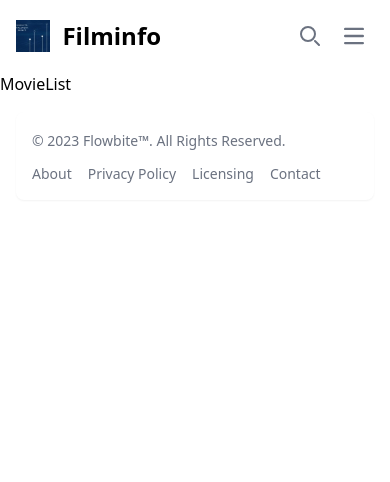
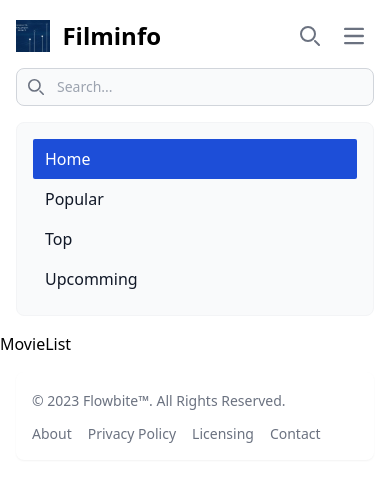
Before and after one commit to bswlganesh/filminfo, a React (Create React App) app: page / in a window 390 px wide. Shown: the top 482 px of the page. Built offline with nearby package versions, Linux system fonts and the light colour scheme.

Commit message:
added active class functionality for nov links set autocomplete as off added hidden class for collapse window

```diff
--- a/src/components/Footer.js
+++ b/src/components/Footer.js
@@ -2,30 +2,29 @@ import React from 'react'
 
 export default function Footer() {
   return (
-    <footer>
 
 
-<footer class="bg-white rounded-lg shadow-sm m-4 dark:bg-gray-800">
-    <div class="w-full mx-auto max-w-screen-xl p-4 md:flex md:items-center md:justify-between">
-      <span class="text-sm text-gray-500 sm:text-center dark:text-gray-400">© 2023 <a href="https://flowbite.com/" class="hover:underline">Flowbite™</a>. All Rights Reserved.
+<footer className="bg-white rounded-lg shadow-sm m-4 dark:bg-gray-800">
+    <div className="w-full mx-auto max-w-screen-xl p-4 md:flex md:items-center md:justify-between">
+      <span className="text-sm text-gray-500 sm:text-center dark:text-gray-400">© 2023 <a href="https://flowbite.com/" className="hover:underline">Flowbite™</a>. All Rights Reserved.
     </span>
-    <ul class="flex flex-wrap items-center mt-3 text-sm font-medium text-gray-500 dark:text-gray-400 sm:mt-0">
+    <ul className="flex flex-wrap items-center mt-3 text-sm font-medium text-gray-500 dark:text-gray-400 sm:mt-0">
         <li>
-            <a href="#" class="hover:underline me-4 md:me-6">About</a>
+            <a href="#" className="hover:underline me-4 md:me-6">About</a>
         </li>
         <li>
-            <a href="#" class="hover:underline me-4 md:me-6">Privacy Policy</a>
+            <a href="#" className="hover:underline me-4 md:me-6">Privacy Policy</a>
         </li>
         <li>
-            <a href="#" class="hover:underline me-4 md:me-6">Licensing</a>
+            <a href="#" className="hover:underline me-4 md:me-6">Licensing</a>
         </li>
         <li>
-            <a href="#" class="hover:underline">Contact</a>
+            <a href="#" className="hover:underline">Contact</a>
         </li>
     </ul>
     </div>
 </footer>
 
-    </footer>
+
   )
 }
--- a/src/components/Header.js
+++ b/src/components/Header.js
@@ -1,7 +1,10 @@
-import React from 'react'
+import React, { useState } from 'react'
 import logo from '../assets/logo.jpg'
 import { NavLink } from 'react-router-dom'
 export default function Header() {
+  const active = "block py-2 px-3 text-white bg-blue-700 rounded-sm md:bg-transparent md:text-blue-700 md:p-0 md:dark:text-blue-500";
+  const inactive = "block py-2 px-3 text-gray-900 rounded-sm hover:bg-gray-100 md:hover:bg-transparent md:hover:text-blue-700 md:p-0 md:dark:hover:text-blue-500 dark:text-white dark:hover:bg-gray-700 dark:hover:text-white md:dark:hover:bg-transparent dark:border-gray-700";
+const [hidden,sethidden]=useState(false);
   return (
     <header>
 
@@ -12,13 +15,15 @@ export default function Header() {
             <img src={logo} className="h-8" alt="Flowbite Logo" />
             <span className="self-center text-2xl font-semibold whitespace-nowrap dark:text-white">Filminfo</span>
         </NavLink>
+
         <div className="flex md:order-2">
-          <button type="button" data-collapse-toggle="navbar-search" aria-controls="navbar-search" aria-expanded="false" className="md:hidden text-gray-500 dark:text-gray-400 hover:bg-gray-100 dark:hover:bg-gray-700 focus:outline-none focus:ring-4 focus:ring-gray-200 dark:focus:ring-gray-700 rounded-lg text-sm p-2.5 me-1">
+          <button type="button" onClick={() => sethidden(!hidden)} data-collapse-toggle="navbar-search" aria-controls="navbar-search" aria-expanded="false" className="md:hidden text-gray-500 dark:text-gray-400 hover:bg-gray-100 dark:hover:bg-gray-700 focus:outline-none focus:ring-4 focus:ring-gray-200 dark:focus:ring-gray-700 rounded-lg text-sm p-2.5 me-1">
             <svg className="w-5 h-5" aria-hidden="true" xmlns="http://www.w3.org/2000/svg" fill="none" viewBox="0 0 20 20">
               <path stroke="currentColor" strokeLinecap="round" strokeLinejoin="round" strokeWidth="2" d="m19 19-4-4m0-7A7 7 0 1 1 1 8a7 7 0 0 1 14 0Z"/>
             </svg>
             <span className="sr-only">Search</span>
           </button>
+
           <div className="relative hidden md:block">
             <div className="absolute inset-y-0 start-0 flex items-center ps-3 pointer-events-none">
               <svg className="w-4 h-4 text-gray-500 dark:text-gray-400" aria-hidden="true" xmlns="http://www.w3.org/2000/svg" fill="none" viewBox="0 0 20 20">
@@ -28,34 +33,35 @@ export default function Header() {
             </div>
             <input type="text" id="search-navbar" className="block w-full p-2 ps-10 text-sm text-gray-900 border border-gray-300 rounded-lg bg-gray-50 focus:ring-blue-500 focus:border-blue-500 dark:bg-gray-700 dark:border-gray-600 dark:placeholder-gray-400 dark:text-white dark:focus:ring-blue-500 dark:focus:border-blue-500" placeholder="Search..."/>
           </div>
-          <button data-collapse-toggle="navbar-search" type="button" className="inline-flex items-center p-2 w-10 h-10 justify-center text-sm text-gray-500 rounded-lg md:hidden hover:bg-gray-100 focus:outline-none focus:ring-2 focus:ring-gray-200 dark:text-gray-400 dark:hover:bg-gray-700 dark:focus:ring-gray-600" aria-controls="navbar-search" aria-expanded="false">
+
+          <button data-collapse-toggle="navbar-search" onClick={() => sethidden(!hidden)} type="button" className="inline-flex items-center p-2 w-10 h-10 justify-center text-sm text-gray-500 rounded-lg md:hidden hover:bg-gray-100 focus:outline-none focus:ring-2 focus:ring-gray-200 dark:text-gray-400 dark:hover:bg-gray-700 dark:focus:ring-gray-600" aria-controls="navbar-search" aria-expanded="false">
               <span className="sr-only">Open main menu</span>
               <svg className="w-5 h-5" aria-hidden="true" xmlns="http://www.w3.org/2000/svg" fill="none" viewBox="0 0 17 14">
                   <path stroke="currentColor" strokeLinecap="round" strokeLinejoin="round" strokeWidth="2" d="M1 1h15M1 7h15M1 13h15"/>
               </svg>
           </button>
         </div>
-          <div className="items-center justify-between hidden w-full md:flex md:w-auto md:order-1" id="navbar-search">
+          <div className={`items-center justify-between ${hidden ? 'hidden' : ""} w-full md:flex md:w-auto md:order-1`} id="navbar-search">
             <div className="relative mt-3 md:hidden">
               <div className="absolute inset-y-0 start-0 flex items-center ps-3 pointer-events-none">
                 <svg className="w-4 h-4 text-gray-500 dark:text-gray-400" aria-hidden="true" xmlns="http://www.w3.org/2000/svg" fill="none" viewBox="0 0 20 20">
                   <path stroke="currentColor" strokeLinecap="round" strokeLinejoin="round" strokeWidth="2" d="m19 19-4-4m0-7A7 7 0 1 1 1 8a7 7 0 0 1 14 0Z"/>
                 </svg>
               </div>
-              <input type="text" id="search-navbar" className="block w-full p-2 ps-10 text-sm text-gray-900 border border-gray-300 rounded-lg bg-gray-50 focus:ring-blue-500 focus:border-blue-500 dark:bg-gray-700 dark:border-gray-600 dark:placeholder-gray-400 dark:text-white dark:focus:ring-blue-500 dark:focus:border-blue-500" placeholder="Search..."/>
+              <input type="text" id="search-navbar" className="block w-full p-2 ps-10 text-sm text-gray-900 border border-gray-300 rounded-lg bg-gray-50 focus:ring-blue-500 focus:border-blue-500 dark:bg-gray-700 dark:border-gray-600 dark:placeholder-gray-400 dark:text-white dark:focus:ring-blue-500 dark:focus:border-blue-500" placeholder="Search..." autoComplete='off'/>
             </div>
             <ul className="flex flex-col p-4 md:p-0 mt-4 font-medium border border-gray-100 rounded-lg bg-gray-50 md:space-x-8 rtl:space-x-reverse md:flex-row md:mt-0 md:border-0 md:bg-white dark:bg-gray-800 md:dark:bg-gray-900 dark:border-gray-700">
               <li>
-                <NavLink to="/" className="block py-2 px-3 text-white bg-blue-700 rounded-sm md:bg-transparent md:text-blue-700 md:p-0 md:dark:text-blue-500" aria-current="page">Home</NavLink>
+                <NavLink to="/" className={({isActive})=>isActive ? active : inactive} aria-current="page">Home</NavLink>
               </li>
               <li>
-                <NavLink to="/movies/popular" className="block py-2 px-3 text-gray-900 rounded-sm hover:bg-gray-100 md:hover:bg-transparent md:hover:text-blue-700 md:p-0 md:dark:hover:text-blue-500 dark:text-white dark:hover:bg-gray-700 dark:hover:text-white md:dark:hover:bg-transparent dark:border-gray-700">Popular</NavLink>
+                <NavLink to="/movies/popular" className={({isActive})=>isActive ? active : inactive}>Popular</NavLink>
               </li>
               <li>
-                <NavLink to="/movies/top" className="block py-2 px-3 text-gray-900 rounded-sm hover:bg-gray-100 md:hover:bg-transparent md:hover:text-blue-700 md:p-0 dark:text-white md:dark:hover:text-blue-500 dark:hover:bg-gray-700 dark:hover:text-white md:dark:hover:bg-transparent dark:border-gray-700">Top</NavLink>
+                <NavLink to="/movies/top"  className={({isActive})=>isActive ? active : inactive}>Top</NavLink>
               </li>
                <li>
-                <NavLink to="/movies/upcomming" className="block py-2 px-3 text-gray-900 rounded-sm hover:bg-gray-100 md:hover:bg-transparent md:hover:text-blue-700 md:p-0 dark:text-white md:dark:hover:text-blue-500 dark:hover:bg-gray-700 dark:hover:text-white md:dark:hover:bg-transparent dark:border-gray-700">Upcomming</NavLink>
+                <NavLink to="/movies/upcomming" className={({isActive})=>isActive ? active : inactive}>Upcomming</NavLink>
               </li>
             </ul>
           </div>
--- a/src/index.css
+++ b/src/index.css
@@ -1,3 +1,8 @@
 @tailwind base;
 @tailwind components;
 @tailwind utilities;
+
+main{
+max-width: 1280px;
+max-width: 90vh;
+}
```
Also changed, not shown: 1 other file (tests, documents, lock files or other folders).
